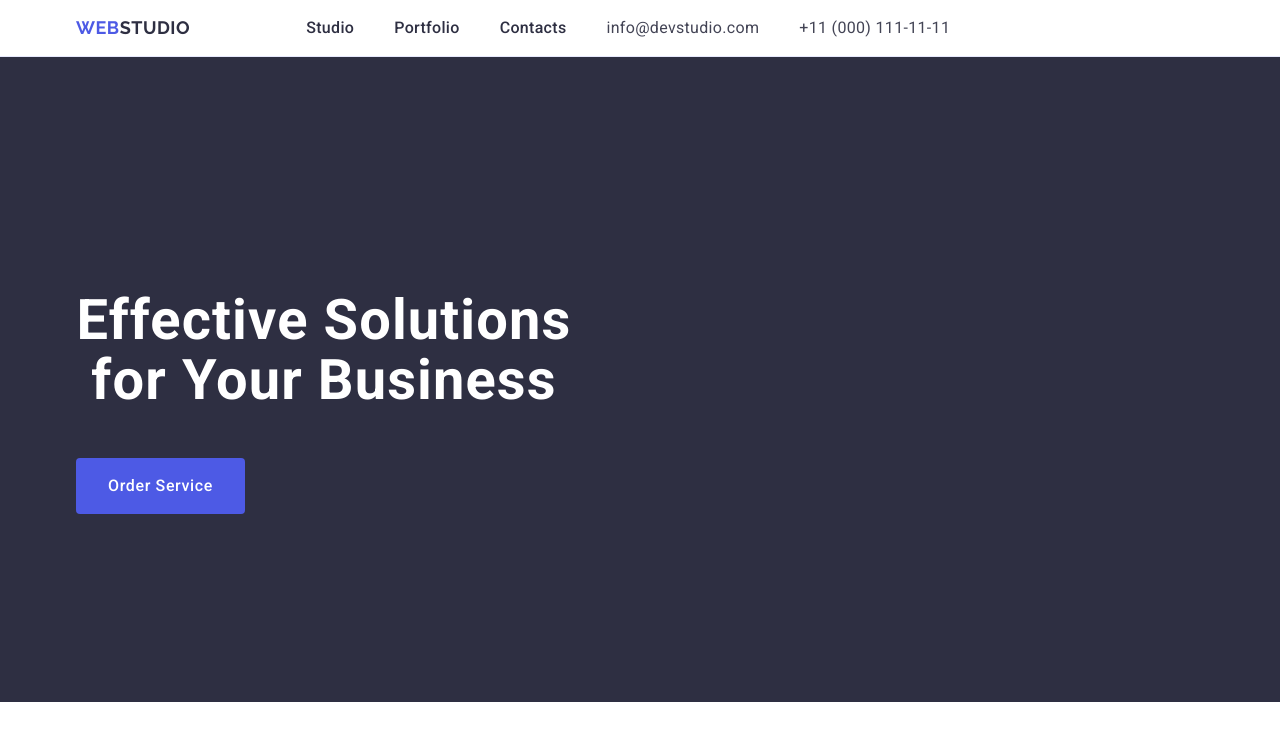
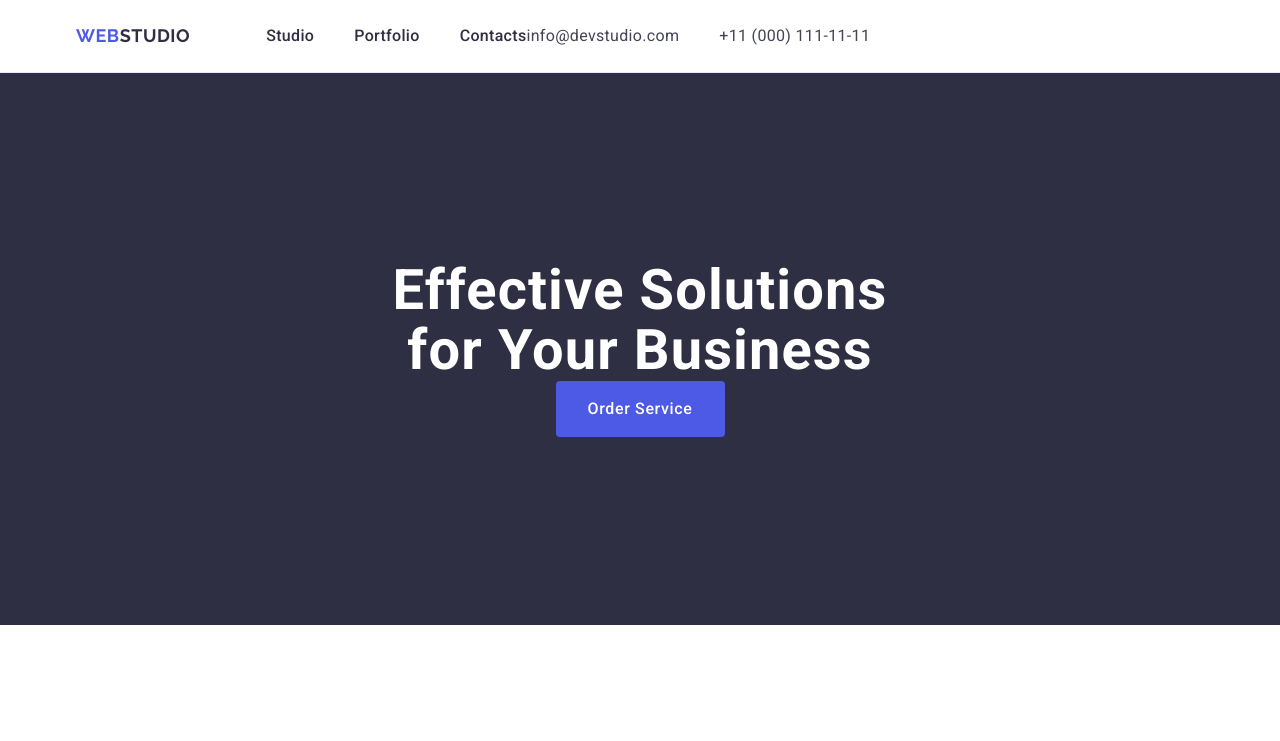
Before and after one commit to dmytro-balas/goit-markup-hw-03, a plain HTML site: page index.html in a window 1280 px wide. Shown: the top 741 px of the page. Drawn offline with nearby package versions, Linux system fonts and the light colour scheme.

Commit message:
last update 26.02

```diff
--- a/css/styles.css
+++ b/css/styles.css
@@ -20,6 +20,7 @@ body {
     width: 1158px;
     margin: 0 auto;
     padding: 0 15px;
+    align-items: center;
 }
 .headstudio {
     font-weight: 500;
@@ -28,6 +29,7 @@ body {
     letter-spacing: 0.02em;
     color: #2e2f42;
     padding: 24px 0;
+    display: block;
 }
 .headstudio:hover,
 .headstudio:focus {
@@ -73,6 +75,8 @@ body {
     border: none;
     border-radius: 4px;
     cursor: pointer;
+    margin-left: auto;
+    margin-right: auto;
 
 }
 .centrebutton:hover,
@@ -121,7 +125,10 @@ body {
     letter-spacing: 0.02em;
     color: #2e2f42;
     text-align: center;
-    margin-bottom: 8px;
+    margin-left: auto;
+    margin-right: auto;
+    margin-top: 0;
+    margin-bottom: 0;
 }
 .team-member-role {
     font-size: 16px;
@@ -182,12 +189,16 @@ a {
 }
 ul{
     list-style: none;
+    margin-top: 0;
+    margin-bottom: 0;
+    padding-left: 0;
 }
 .header {
     border-bottom: 1px solid #e7e9fc;
 }
 .divdiv {
     display: flex;
+    align-items: center;
 }
 .navup {
     display: flex;
@@ -260,7 +271,6 @@ ul{
     padding: 32px 16px;
     border: 1px solid #e7e9fc;
     border-top: none;
-    margin-bottom: 8px;
 }
 img {
     display: block;
@@ -273,6 +283,7 @@ img {
 }
 .item {
     width: calc((100% - 72px) / 4);;
+    background-color: #ffffff;
 }
 .item h3 {
     margin-bottom: 8px;
@@ -280,9 +291,12 @@ img {
 .item:first-child {
     border-radius: 0px 0px 4px 4px;
 }
-
-
-
+h1 {
+    margin-left: auto;
+    margin-right: auto;
+    margin-top: 0;
+    margin-bottom: 0;
+}
 
 
 
--- a/index.html
+++ b/index.html
@@ -25,7 +25,7 @@
                         <a href="./index.html" class="logo">WEB<span class="collog">Studio</span></a>
                         <ul class="ulup menu">
                             <li><a href="./index.html" class="headstudio">Studio</a></li>
-                            <li><a href="" class="headstudio">Portfolio</a></li>
+                            <li><a href="#portfolio" class="headstudio">Portfolio</a></li>
                             <li><a href="" class="headstudio">Contacts</a></li>
                         </ul>
                     </nav>
@@ -104,7 +104,7 @@
             </ul>
             </div>
         </section>
-        <section class="secfoot">
+        <section class="secfoot" id="portfolio">
             <div class="container">
             <h2 class="ourportfolio">Our Portfolio</h2>
             <ul class="ulport">
```
